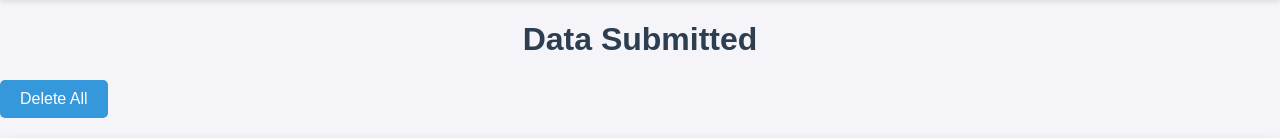
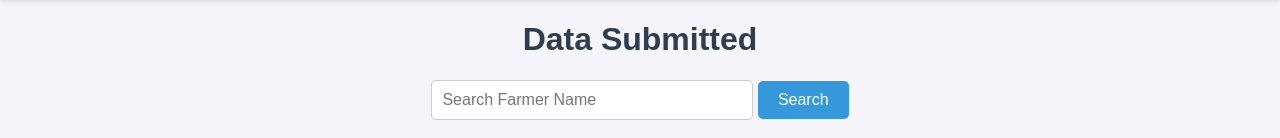
Before and after one commit to Rohancp29/FarmApp, a Flask app: page /view_data in a window 1280 px wide. Shown: the part 136-274 px from the top of the page. Run offline with Flask 3, Linux system fonts and the light colour scheme; the visitor is signed in with stand-in values (Sample User, id 1); data that the repository does not hold is empty.

Commit message:
Done
Done

```diff
--- a/app.py
+++ b/app.py
@@ -5,6 +5,8 @@
 from opencage.geocoder import OpenCageGeocode
 from werkzeug.utils import secure_filename
 from pprint import pprint
+from bcrypt import checkpw
+
 
 
 app = Flask(__name__)
@@ -35,15 +37,16 @@
 def handle_login():
     name = request.form['name'].strip()
     password = request.form['password'].strip()
-    user = users_collection.find_one({"name": name, "password": password})
 
-    if user:
+    user = users_collection.find_one({"name": name})
+
+    if user and checkpw(password.encode('utf-8'), user['password'].encode('utf-8')):
+
         session['member_name'] = user['name']
         session['role'] = user['role']
         return redirect(url_for('home'))
 
     return render_template('login.html', error="Invalid Credentials! Please try again.")
-
 
 
 @app.route('/home')
@@ -99,7 +102,8 @@
 
     role = session['role']
     member_name = session['member_name']
-    data = []
+    search_query = request.args.get("search", "").strip().lower()
+    data_list = []
 
     role_conditions = {
         "Field Executive": {"submitted_by": member_name},
@@ -107,24 +111,32 @@
             "C": {"submitted_by": {"$in": ["A", "B", "C"]}},
             "D": {"submitted_by": "D"}
         },
-        "Senior Manager": {},
+        "Senior Manager": {}
     }
 
     if role == "Field Manager" and member_name in role_conditions[role]:
         query = role_conditions[role][member_name]
     else:
-        query = role_conditions.get(role, {"submitted_by": None})
+        query = role_conditions.get(role, {})
 
-    data = farmer_data_collection.find(query)
-    data_list = list(data)
+    if search_query:
+        query["farmer_name"] = {"$regex": search_query, "$options": "i"}
+    try:
+        data = farmer_data_collection.find(query)
+        data_list = list(data)
 
-    for entry in data_list:
-        if isinstance(entry.get("tree_species"), list) and isinstance(entry.get("species_count"), list):
-            entry["tree_species"] = dict(zip(entry["tree_species"], entry["species_count"]))
-        elif not isinstance(entry.get("tree_species"), dict):
-            entry["tree_species"] = {}
+        for entry in data_list:
+            tree_species = entry.get("tree_species")
+            species_count = entry.get("species_count")
+            if isinstance(tree_species, list) and isinstance(species_count, list):
+                entry["tree_species"] = dict(zip(tree_species, species_count))
+            elif not isinstance(tree_species, dict):
+                entry["tree_species"] = {}
+    except Exception as e:
+        print(f"Error fetching data: {e}")
 
     return render_template('view_data.html', data=data_list, name=member_name, role=role)
+
 
 @app.route('/edit_data/<data_id>', methods=['GET', 'POST'])
 def edit_data(data_id):
--- a/requirements.txt
+++ b/requirements.txt
@@ -3,3 +3,4 @@
 bson
 opencage
 Werkzeug
+bcrypt
--- a/templates/view_data.html
+++ b/templates/view_data.html
@@ -70,12 +70,40 @@
             display: inline;
         }
 
+        .search-container {
+            text-align: center;
+            margin: 20px 0;
+        }
+
+        .search-container input[type="text"] {
+            width: 300px;
+            padding: 10px;
+            border: 1px solid #ccc;
+            border-radius: 5px;
+            font-size: 1rem;
+        }
+
+        .search-container button {
+            padding: 10px 20px;
+            font-size: 1rem;
+            color: white;
+            background-color: #3498db;
+            border: none;
+            border-radius: 5px;
+            cursor: pointer;
+            transition: background-color 0.3s;
+        }
+
+        .search-container button:hover {
+            background-color: #2980b9;
+        }
+
         @media (max-width: 768px) {
             table {
                 font-size: 14px;
             }
 
-            button {
+            button, .search-container input[type="text"] {
                 font-size: 0.9rem;
             }
         }
@@ -85,6 +113,13 @@
     {% include 'header.html' %}
 
     <h1>Data Submitted</h1>
+
+    <div class="search-container">
+        <form action="{{ url_for('view_data') }}" method="GET">
+            <input type="text" name="search" placeholder="Search Farmer Name" value="{{ request.args.get('search', '') }}">
+            <button type="submit">Search</button>
+        </form>
+    </div>
 
     {% if role == "Senior Manager" %}
         <form action="{{ url_for('delete_all_data') }}" method="POST" style="display:inline;">
@@ -105,6 +140,7 @@
         </thead>
         <tbody>
             {% for entry in data %}
+                {% if not request.args.get('search') or request.args.get('search').lower() in entry.farmer_name.lower() %}
                 <tr>
                     <td>{{ entry.farmer_name }}</td>
                     <td>{{ entry.contact_number }}</td>
@@ -124,6 +160,7 @@
                         {% endif %}
                     </td>
                 </tr>
+                {% endif %}
             {% endfor %}
         </tbody>
     </table>
```
Also changed, not shown: database/db.py (+7 -1 lines). Lines whose indentation alone changed are shown as unchanged.
